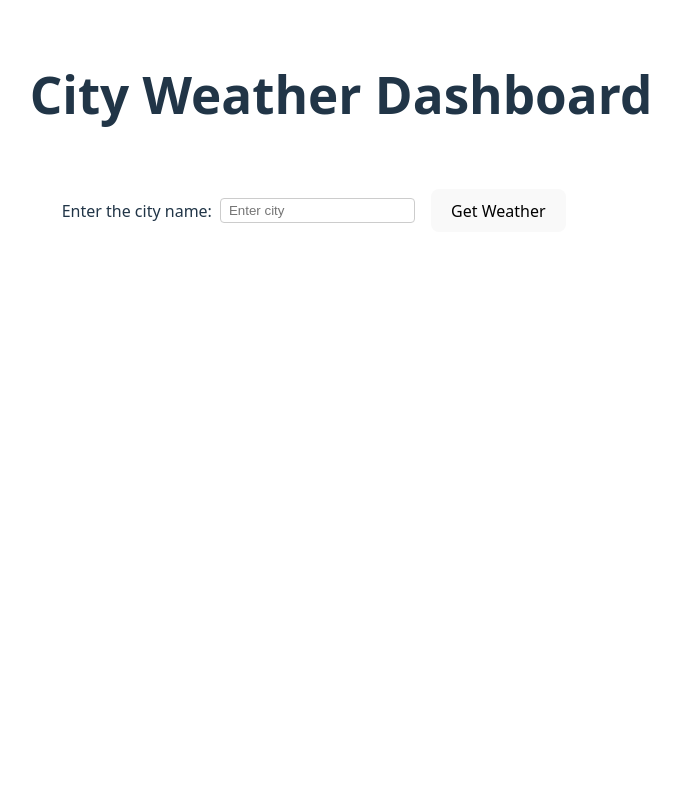
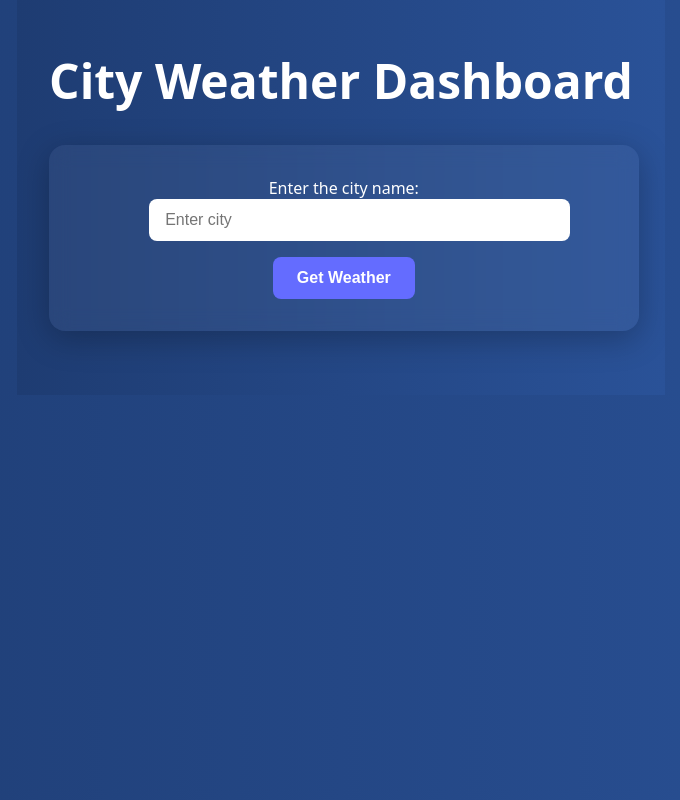
Before and after one commit to Shobhan1000/City-Weather-Dashboard, a React (Vite) app: page / in a window 1280 px wide. Shown: the whole page, without its empty margins (299-979 px from the left). Built offline with nearby package versions, Linux system fonts and the light colour scheme.

Commit message:
Improved dashboard UI

```diff
--- a/package.json
+++ b/package.json
@@ -10,6 +10,7 @@
     "preview": "vite preview"
   },
   "dependencies": {
+    "@heroicons/react": "^2.2.0",
     "axios": "^1.13.2",
     "react": "^19.2.0",
     "react-dom": "^19.2.0",
--- a/src/Weather.jsx
+++ b/src/Weather.jsx
@@ -63,13 +63,55 @@ const Weather = () => {
           <button type="submit" disabled={isButtonDisabled}>Get Weather</button>
         </form>
       </div>
-      {weather && (
-        <div>
-          <h2>{weather.name}</h2>
-          <p>Temperature: {weather.main.temp}°C</p>
-          <p>Weather: {weather.weather[0].description}</p>
+        {weather && (
+        <div
+            className={`weather-dashboard ${
+            weather.weather[0].main.toLowerCase().includes("cloud") ? "cloudy" :
+            weather.weather[0].main.toLowerCase().includes("rain") ? "rainy" :
+            weather.weather[0].main.toLowerCase().includes("snow") ? "snowy" :
+            weather.weather[0].main.toLowerCase().includes("clear") ? "sunny" : "default"
+            }`}
+        >
+            {/* City Header */}
+            <div className="city-header">
+            <h2>{weather.name}, {weather.sys.country}</h2>
+            <img
+                src={`https://openweathermap.org/img/wn/${weather.weather[0].icon}@2x.png`}
+                alt={weather.weather[0].description}
+            />
+            </div>
+
+            {/* Weather Grid */}
+            <div className="grid">
+            <div>
+                <p><strong>Temperature</strong>{weather.main.temp}°C</p>
+                <p>Feels like {weather.main.feels_like}°C</p>
+            </div>
+            <div>
+                <p><strong>Weather</strong>{weather.weather[0].main} - {weather.weather[0].description}</p>
+            </div>
+            <div>
+                <p><strong>Humidity</strong>{weather.main.humidity}%</p>
+            </div>
+            <div>
+                <p><strong>Pressure</strong>{weather.main.pressure} hPa</p>
+            </div>
+            <div>
+                <p><strong>Wind</strong>{weather.wind.speed} m/s, {weather.wind.deg}°</p>
+            </div>
+            <div>
+                <p><strong>Visibility</strong>{(weather.visibility/1000).toFixed(1)} km</p>
+            </div>
+            <div>
+                <p><strong>Cloudiness</strong>{weather.clouds.all}%</p>
+            </div>
+            <div>
+                <p><strong>Sunrise</strong>{new Date(weather.sys.sunrise*1000).toLocaleTimeString()}</p>
+                <p><strong>Sunset</strong>{new Date(weather.sys.sunset*1000).toLocaleTimeString()}</p>
+            </div>
+            </div>
         </div>
-      )}
+        )}
     </>
   )
 }
--- a/src/index.css
+++ b/src/index.css
@@ -1,103 +1,162 @@
-:root {
+/* Make root and body take full height */
+#root, body {
+  height: 100%;
+  margin: 0;
   font-family: system-ui, Avenir, Helvetica, Arial, sans-serif;
-  line-height: 1.5;
-  font-weight: 400;
-
-  color-scheme: light dark;
-  color: rgba(255, 255, 255, 0.87);
-  background-color: #242424;
-
-  font-synthesis: none;
-  text-rendering: optimizeLegibility;
-  -webkit-font-smoothing: antialiased;
-  -moz-osx-font-smoothing: grayscale;
+  display: flex;
+  flex-direction: column;
+  align-items: center;
+  justify-content: flex-start;
+  background: linear-gradient(to right, #1e3c72, #2a5298); /* modern blue gradient */
+  color: #fff;
+  overflow-x: hidden;
 }
 
-a {
-  font-weight: 500;
-  color: #646cff;
-  text-decoration: inherit;
-}
-a:hover {
-  color: #535bf2;
+/* Page header */
+h1 {
+  font-size: 3rem;
+  font-weight: 700;
+  margin-top: 1rem;
+  margin-bottom: 2rem;
+  text-align: center;
 }
 
-body {
-  margin: 0;
+/* Card wrapper */
+.card {
+  background-color: rgba(255, 255, 255, 0.05);
+  backdrop-filter: blur(10px);
+  border-radius: 16px;
+  padding: 2rem;
+  width: 90%;
+  max-width: 600px;
+  margin-bottom: 2rem;
+  box-shadow: 0 8px 32px rgba(0,0,0,0.25);
   display: flex;
-  place-items: top center;
-  min-width: 320px;
-  min-height: 100vh;
+  flex-direction: column;
+  align-items: center;
 }
 
-h1 {
-  font-size: 3.2em;
-  line-height: 1.1;
-}
-
-button {
-  border-radius: 8px;
-  border: 1px solid transparent;
-  padding: 0.6em 1.2em;
-  font-size: 1em;
-  font-weight: 500;
-  font-family: inherit;
-  background-color: #1a1a1a;
-  cursor: pointer;
-  transition: border-color 0.25s;
-}
-button:hover {
-  border-color: #646cff;
-}
-button:focus,
-button:focus-visible {
-  outline: 4px auto -webkit-focus-ring-color;
-}
-
-@media (prefers-color-scheme: light) {
-  :root {
-    color: #213547;
-    background-color: #ffffff;
-  }
-  a:hover {
-    color: #747bff;
-  }
-  button {
-    background-color: #f9f9f9;
-  }
-}
-
+/* Form inside card */
 .card form {
   display: flex;
+  flex-direction: column;
+  width: 100%;
+  gap: 1rem;
   align-items: center;
-  gap: 16px; /* space between input and button */
-}
-
-.card label {
-  display: flex;
-  align-items: center;
-  gap: 8px; /* space between text and input */
 }
 
 .card input[type="text"] {
-  padding: 4px 8px;
-  border-radius: 4px;
-  border: 1px solid #ccc;
+  padding: 0.75rem 1rem;
+  border-radius: 8px;
+  border: none;
+  width: 100%;
+  max-width: 400px;
+  font-size: 1rem;
 }
 
-.card input[type="submit"] {
-  padding: 6px 12px;
-  border-radius: 4px;
+.card button {
+  padding: 0.75rem 1.5rem;
+  border-radius: 8px;
   border: none;
   background-color: #646cff;
-  color: white;
+  color: #fff;
+  font-size: 1rem;
+  font-weight: 600;
   cursor: pointer;
+  transition: transform 0.2s, background-color 0.2s;
 }
 
-.weatherCard {
-  margin-top: 20px;
-  padding: 20px;
-  border: 1px solid #ccc;
-  border-radius: 8px;
-  background-color: #1a1a1a;
+.card button:hover {
+  transform: translateY(-2px);
+  background-color: #535bf2;
 }
+
+.card button:disabled {
+  background-color: #ccc;
+  color: #666;
+  cursor: not-allowed;
+  transform: none;
+}
+
+/* Weather dashboard container */
+.weather-dashboard {
+  width: 95%;
+  max-width: 1200px;
+  flex-grow: 1;
+  display: flex;
+  flex-direction: column;
+  align-items: center;
+  gap: 2rem;
+  padding: 2rem;
+  border-radius: 16px;
+  background: rgba(255, 255, 255, 0.05);
+  backdrop-filter: blur(12px);
+  box-shadow: 0 8px 32px rgba(0,0,0,0.25);
+}
+
+/* City + icon section */
+.weather-dashboard .city-header {
+  display: flex;
+  align-items: center;
+  gap: 1rem;
+  justify-content: center;
+}
+
+.weather-dashboard .city-header h2 {
+  font-size: 2.5rem;
+  font-weight: 700;
+  margin: 0;
+}
+
+.weather-dashboard .city-header img {
+  width: 80px;
+  height: 80px;
+}
+
+/* Grid for weather cards */
+.weather-dashboard .grid {
+  display: grid;
+  grid-template-columns: repeat(auto-fit, minmax(180px, 1fr));
+  gap: 1.5rem;
+  width: 100%;
+}
+
+/* Individual weather cards */
+.weather-dashboard .grid > div {
+  background: rgba(255, 255, 255, 0.1);
+  border-radius: 16px;
+  padding: 1.5rem;
+  text-align: center;
+  box-shadow: 0 4px 16px rgba(0,0,0,0.25);
+  transition: transform 0.2s, box-shadow 0.2s;
+}
+
+.weather-dashboard .grid > div:hover {
+  transform: translateY(-5px);
+  box-shadow: 0 8px 32px rgba(0,0,0,0.35);
+}
+
+.weather-dashboard .grid p {
+  margin: 0.25rem 0;
+  font-size: 1rem;
+}
+
+.weather-dashboard .grid p strong {
+  display: block;
+  margin-bottom: 0.25rem;
+  font-weight: 600;
+}
+
+/* Responsive adjustments */
+@media (max-width: 768px) {
+  h1 {
+    font-size: 2.5rem;
+  }
+  .weather-dashboard .city-header h2 {
+    font-size: 2rem;
+  }
+  .weather-dashboard .city-header img {
+    width: 60px;
+    height: 60px;
+  }
+}
```
Also changed, not shown: 1 other file (tests, documents, lock files or other folders).
